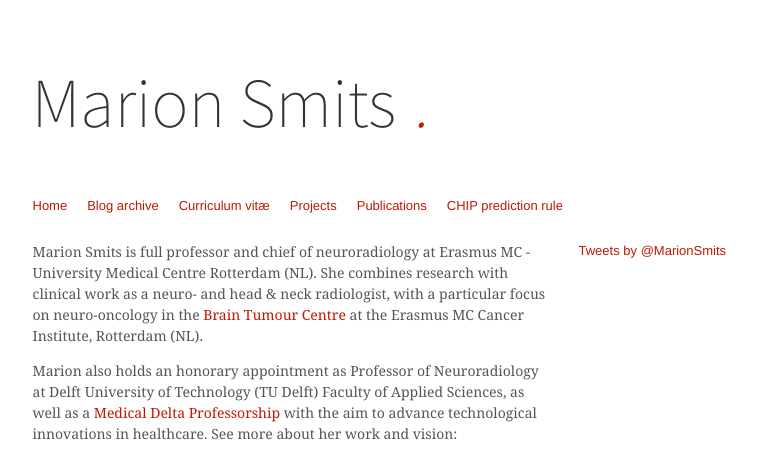
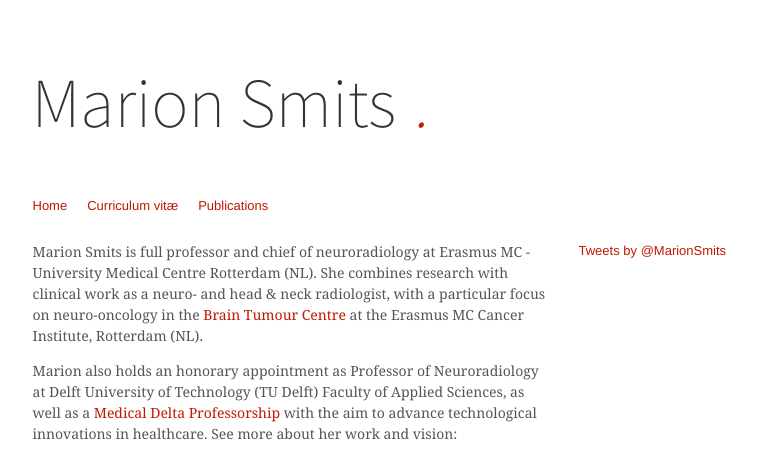
Before and after one commit to marionsmits/marionsmits.github.io, a Jekyll site: the page built from index.md, in a window 1280 px wide, cut to the strip 0-454 px from the top of the page. Shown: the whole strip, without its empty margins (120-877 px from the left). Built offline with Jekyll 4.4.1, drawn with Linux system fonts in a browser that asks for light colours; comment, search, counter and statistics services are not loaded.

Commit message:
Prune menu

```diff
--- a/_includes/menu.html
+++ b/_includes/menu.html
@@ -1,8 +1,5 @@
 <div id="menu">
 <a href="/">Home</a>
-<a href="archive">Blog archive</a>
 <a href="curriculum-vitae">Curriculum vitæ</a>
-<a href="projects">Projects</a>
 <a href="https://scholar.google.nl/citations?hl=en&amp;user=RjZ6HdkAAAAJ&amp;view_op=list_works&amp;citft=1&amp;citft=2&amp;email_for_op=marion.smits%40gmail.com&amp;sortby=pubdate">Publications</a>
-<a href="http://hilton.org.uk/chip-prediction-rule/">CHIP<span class="not-m"> prediction rule</span></a>
 </div>
```
